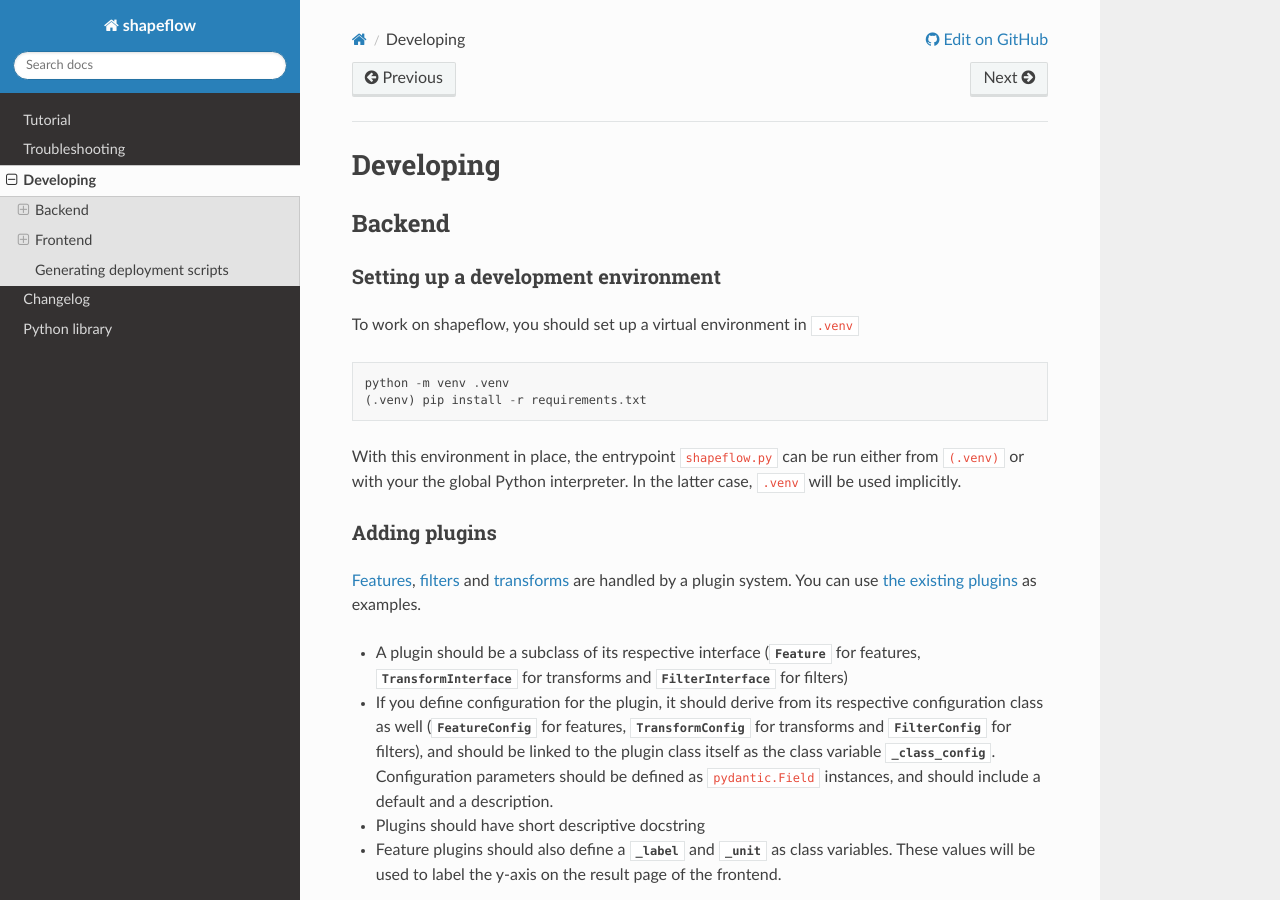
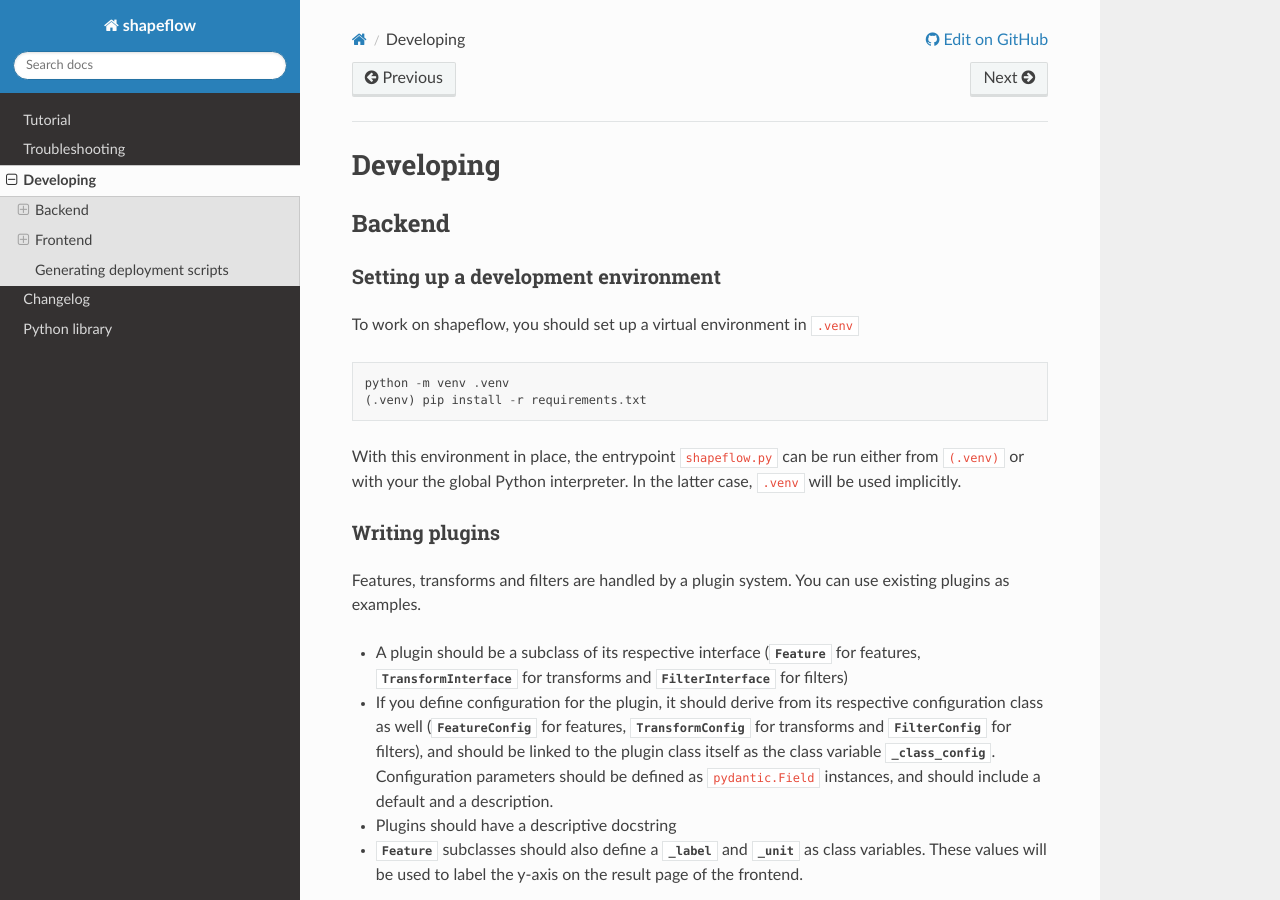
Before and after one commit to ybnd/shapeflow, a Sphinx documentation site: the page built from docs/source/developing.rst, in a window 1280 px wide and 900 px high. Built offline with Sphinx 7.4.7 and the Read the Docs theme 2.0.0, drawn with Linux system fonts in a browser that asks for light colours.

Commit message:
Fix bad links

```diff
--- a/docs/source/developing.rst
+++ b/docs/source/developing.rst
@@ -16,16 +16,15 @@
 
 With this environment in place, the entrypoint ``shapeflow.py`` can be run either from ``(.venv)`` or with your the global Python interpreter. In the latter case, ``.venv`` will be used implicitly.
 
-Adding plugins
-^^^^^^^^^^^^^^
+Writing plugins
+^^^^^^^^^^^^^^^
 
-`Features <../python-library.rst#Features>`__, `filters <../python-library.rst#Filters>`__ and `transforms <../python-library.rst#Transforms>`_ are handled by a plugin system. You can use `the existing plugins <../python-library.rst#Plugins>`_ as examples.
-
+Features, transforms and filters are handled by a plugin system. You can use existing plugins as examples.
 
 * A plugin should be a subclass of its respective interface (:class:`~shapeflow.core.backend.Feature` for features, :class:`~shapeflow.core.interface.TransformInterface` for transforms and :class:`~shapeflow.core.interface.FilterInterface` for filters)
 * If you define configuration for the plugin, it should derive from its respective configuration class as well (:class:`~shapeflow.core.backend.FeatureConfig` for features, :class:`~shapeflow.core.interface.TransformConfig` for transforms and :class:`~shapeflow.core.interface.FilterConfig` for filters), and should be linked to the plugin class itself as the class variable :attr:`~shapeflow.core.config.Configurable._class_config`. Configuration parameters should be defined as ``pydantic.Field`` instances, and should include a default and a description.
-* Plugins should have short descriptive docstring
-* Feature plugins should also define a :attr:`~shapeflow.core.backend.Feature._label` and :attr:`~shapeflow.core.backend.Feature._unit` as class variables. These values will be used to label the y-axis on the result page of the frontend.
+* Plugins should have a descriptive docstring
+* :class:`~shapeflow.core.backend.Feature` subclasses should also define a :attr:`~shapeflow.core.backend.Feature._label` and :attr:`~shapeflow.core.backend.Feature._unit` as class variables. These values will be used to label the y-axis on the result page of the frontend.
 
 All plugin files are automatically loaded when ``shapeflow.plugins`` is imported.
 
```
Also changed, not shown: 1 other file.
